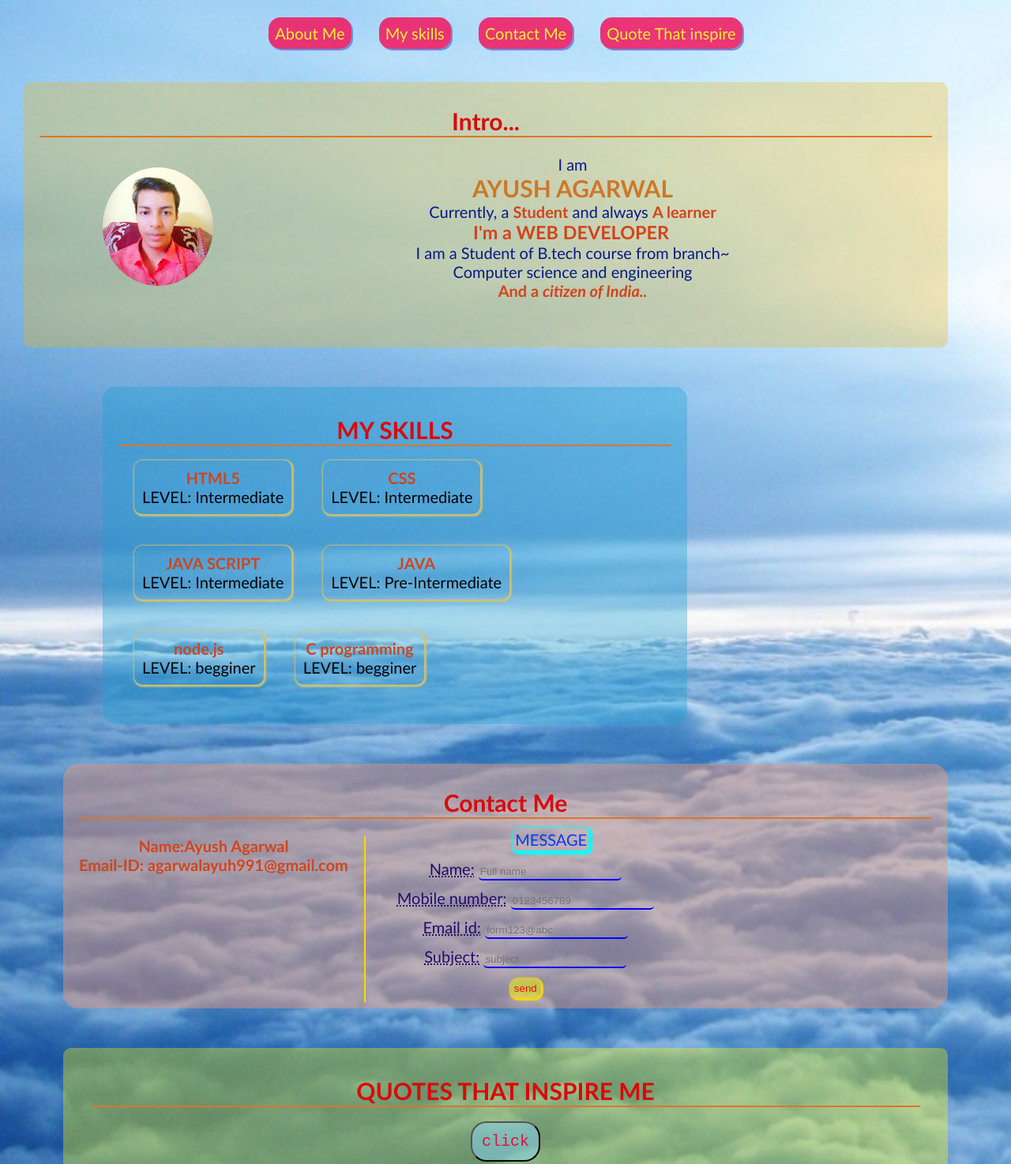
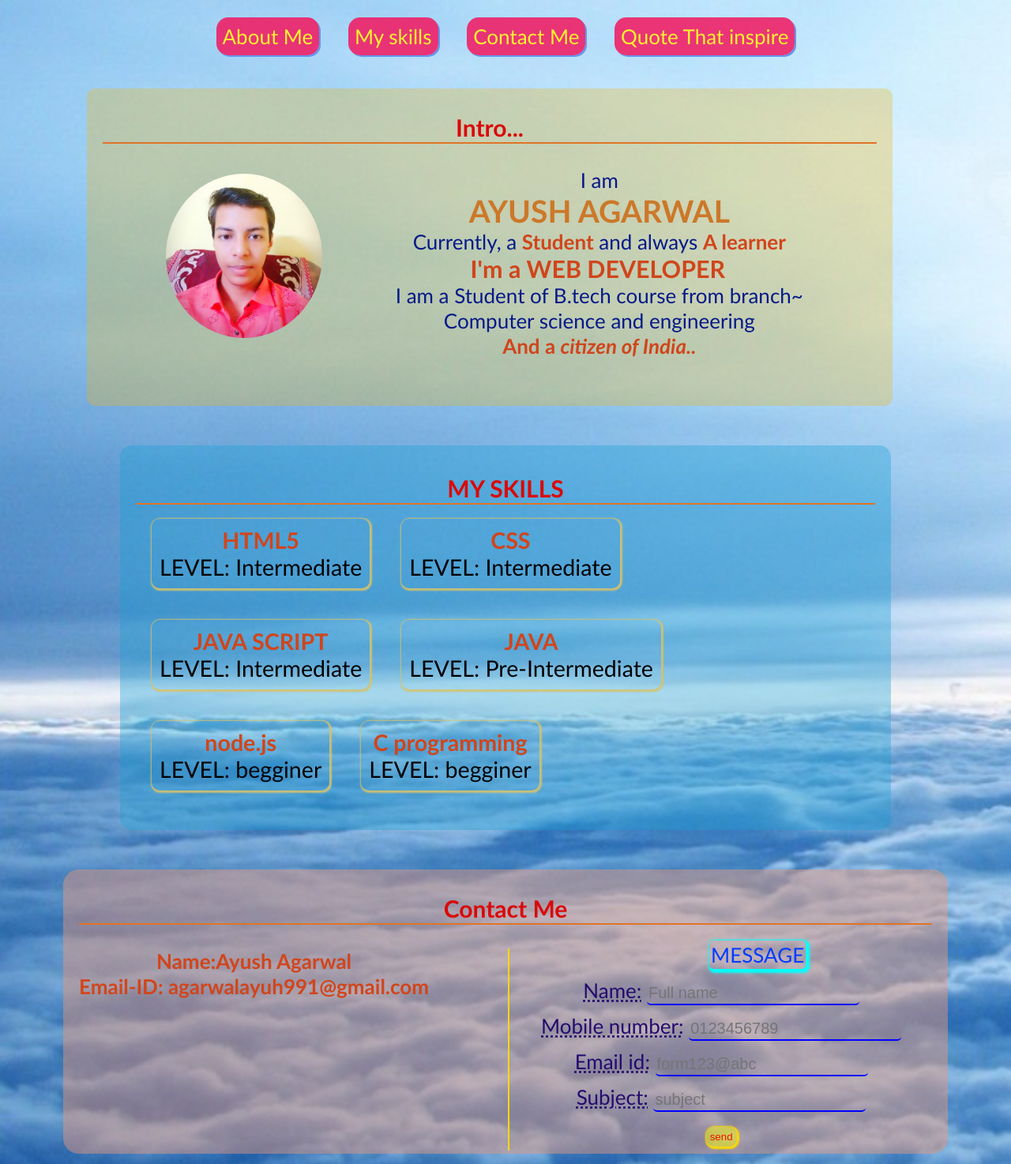
Before and after one commit to agarwalayush9/portfolio, a plain HTML site: page index.html in a window 1280 px wide. Shown: the top 1474 px of the page at 79% size. Drawn offline with Linux system fonts and the light colour scheme.

Commit message:
media query

```diff
--- a/portfolio.css
+++ b/portfolio.css
@@ -51,11 +51,12 @@ body{
 #skills{
     background-color: rgba(24, 159, 212, 0.356);
     padding: 20px;
+    width: fit-content;
     padding-top: 35px;
     padding-bottom: 30px;
     border-radius: 15px;
-    width: 700px;
-    margin-left: 100px;
+    /* width: 700px; */
+    /* margin-left: 100px; */
 }
 #language{
     display: flex;
@@ -102,7 +103,7 @@ header{
     float: left;
     margin-top: 40px;
     margin-left: 80px;
-
+    clear: right;
 }
 #open, .op{
     border-radius: 20px;
@@ -171,17 +172,18 @@ header{
 #contact{
     background-color: rgba(233, 150, 122, 0.459);
     padding: 30px;
-    height: 250px;
+    height: 300px;
+    /* height: fit-content; */
     padding-left: 20px;
     padding-right: 20px;
     border-radius: 20px;
 }
 
 #contactForm{
-    padding-left: 20px;
     margin-left: 20px;
     border-left: gold 2px solid;
     padding: 5px;
+    /* position: absolute; */
     padding-left: 40px;
     /* width: fit-content;
     height: fit-content; */
@@ -208,6 +210,9 @@ label>input{
     background-color: inherit;
     border-bottom: 2px blue solid;
     padding: 2px;
+}
+input{
+    font-size: 17px;
 }
 #msg{
     color: rgb(0, 60, 255);
@@ -243,3 +248,38 @@ label>input{
 #click{
     margin-top: 20px;
 }
+@media screen and (min-width:1120px) {
+body{
+    font-size:26px;
+}
+#profile{
+    height: 8em;
+    width: 7.6em;
+    margin-left: 80px;
+}
+#About_Me{
+    margin-left: 80px;
+    margin-right: 120px;
+}
+#skills{
+    margin-right: 10%;
+    margin-left: 10%;
+    font-size: 1.1em;
+    /* padding-right: 5em; */
+}
+}
+@media screen and (min-width:1250px){
+    #contactForm{
+        margin-left: 100px;
+      }
+      input{
+          font-size: 20px;
+      }
+}
+@media screen and (max-width:975px){
+    #contact{
+       height: 450px;
+       /* width: 600px; */
+       /* margin-left: 60px; */
+    }
+}
```
